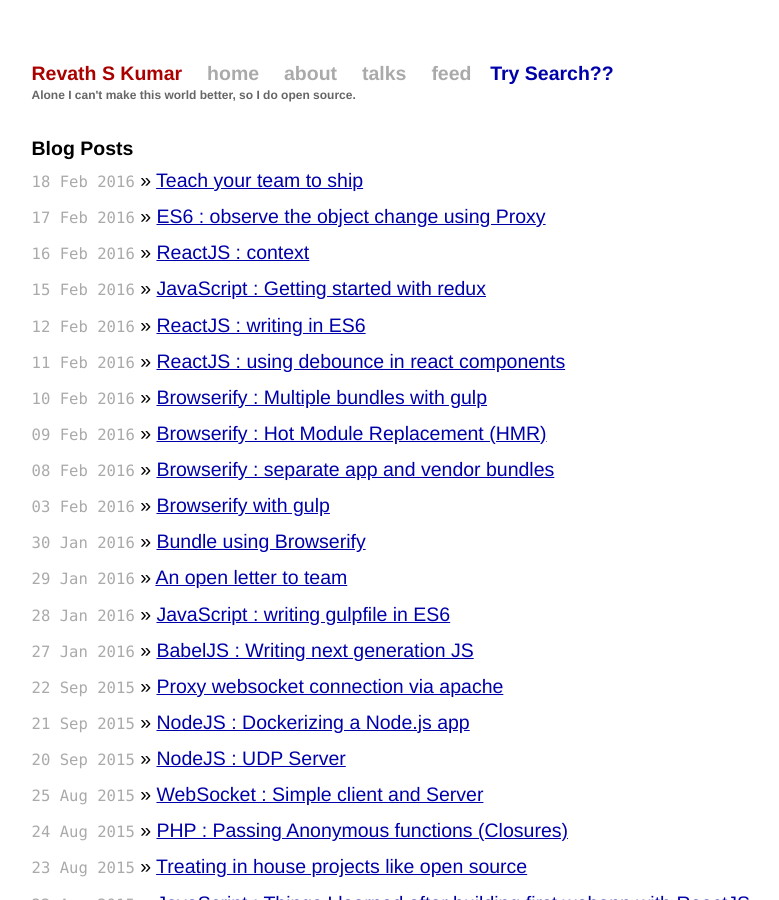
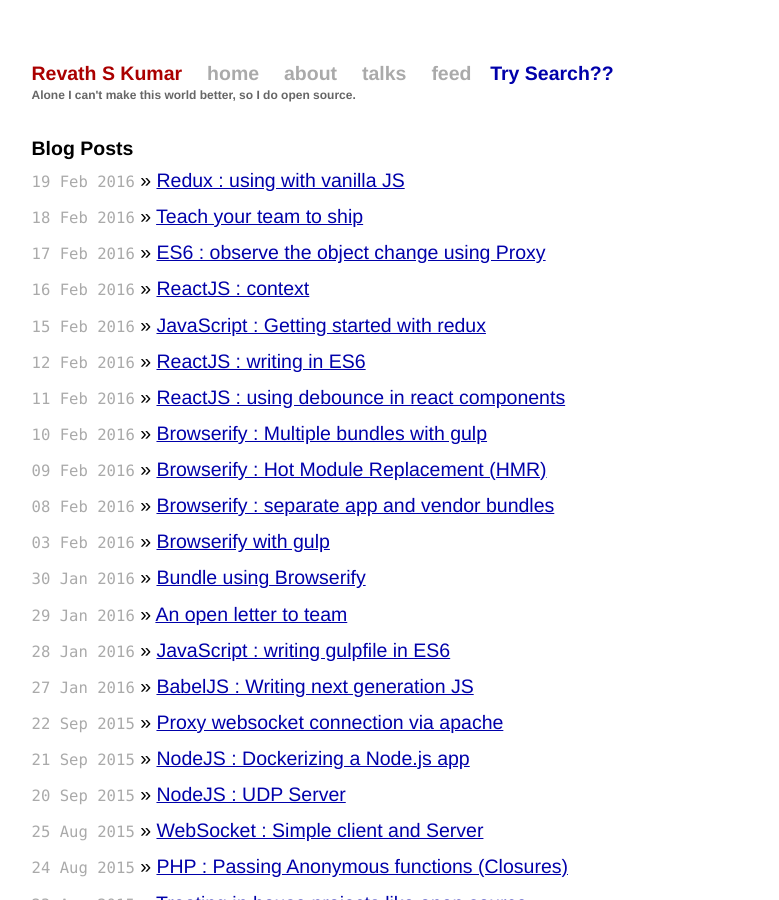
Before and after one commit to revathskumar/blog.revathskumar.com, a Jekyll site: the page built from index.html, in a window 1280 px wide and 900 px high. Shown: the whole window, without its empty margins (199-978 px from the left). Built offline with Jekyll 4.4.1, drawn with Linux system fonts in a browser that asks for light colours.

Commit message:
PUBLISH : redux with vanilla js

```diff
--- a/_drafts/redux-using-with-vanilla-js.md
+++ b/_posts/2016-02-19-redux-using-with-vanilla-js.md
@@ -2,8 +2,8 @@
 layout: post
 title: "Redux : using with vanilla JS"
 excerpt: "A simple example to show how we can use redux with vanilla JS"
-date: 2016-02-18 00:00:00 IST
-updated: 2016-02-18 00:00:00 IST
+date: 2016-02-19 00:00:00 IST
+updated: 2016-02-19 00:00:00 IST
 categories: javascript
 tags: redux
 ---
```
